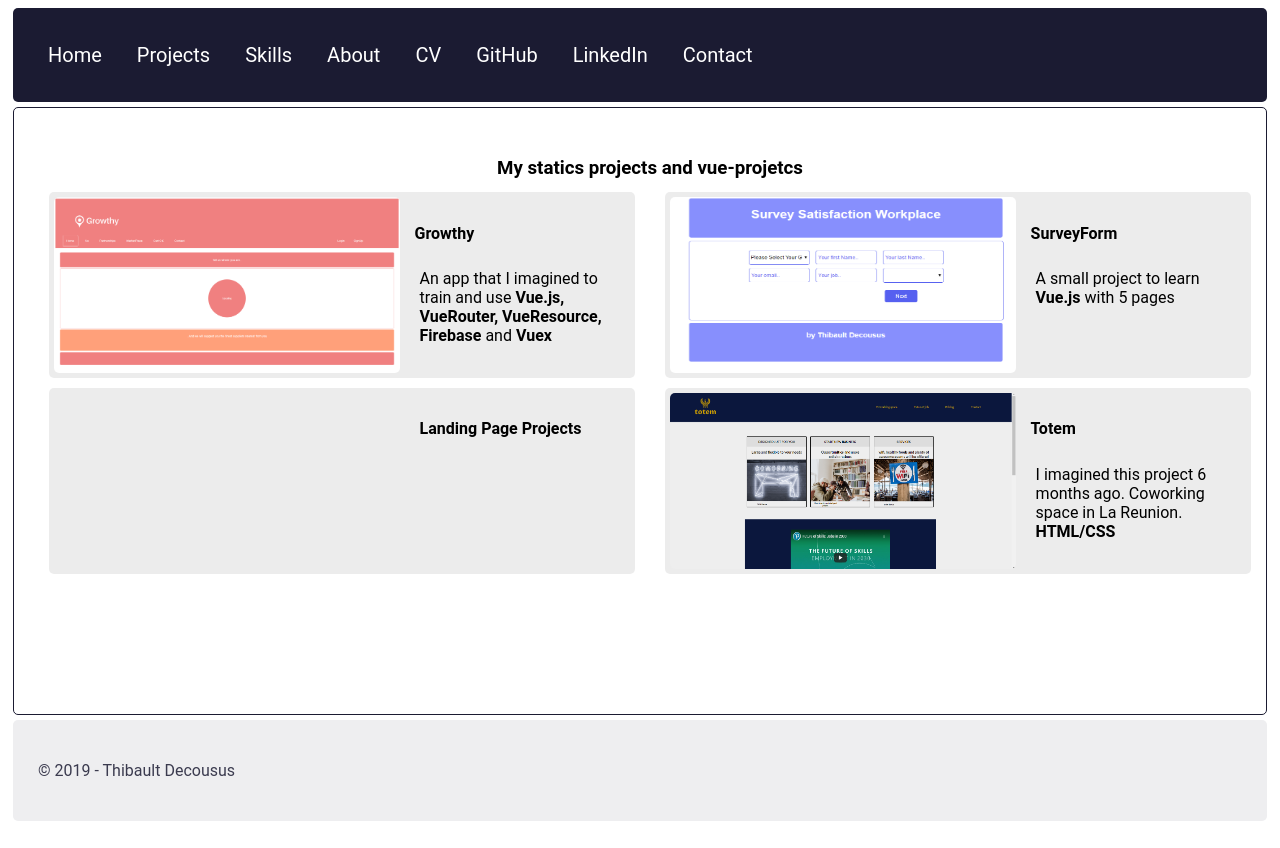
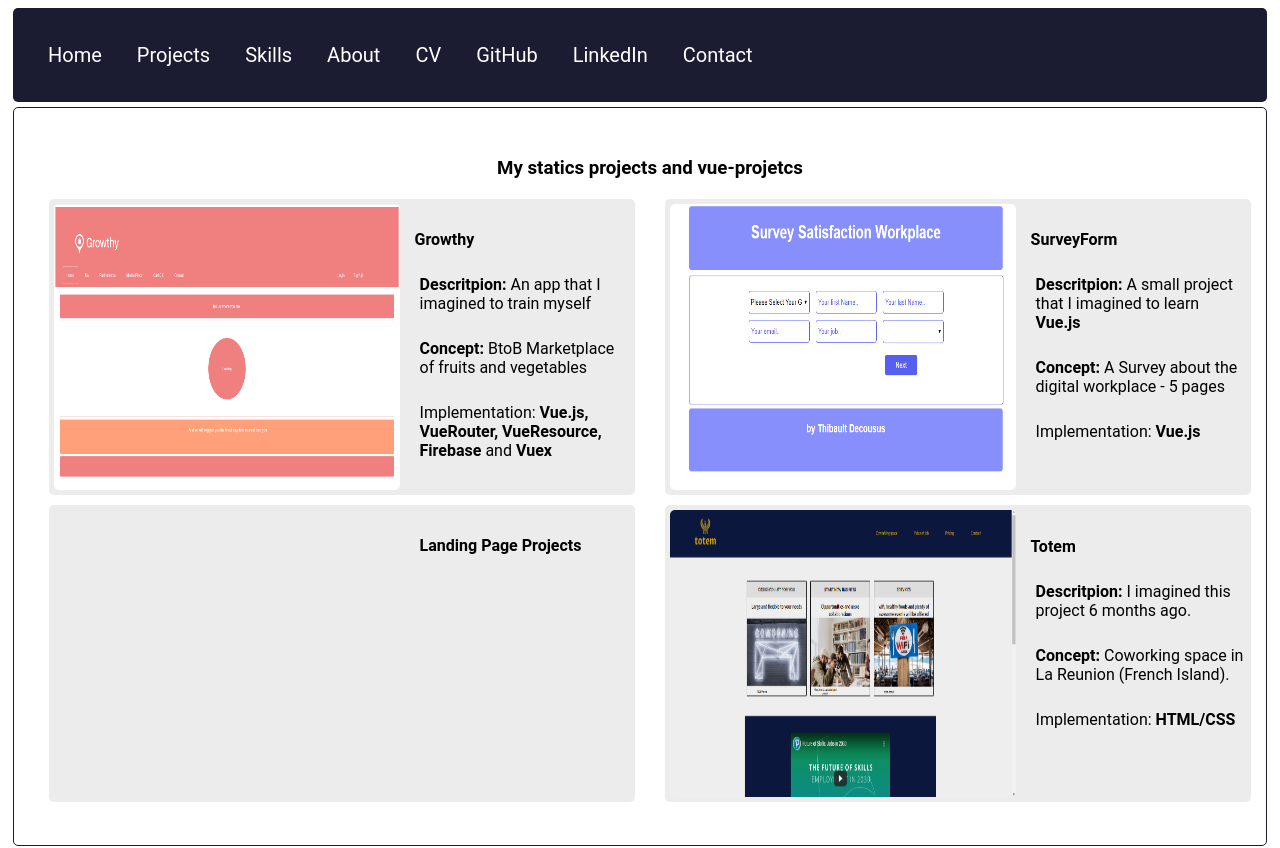
Before and after one commit to Thibault-21/myPortfolio, a Nuxt app: page /projects in a window 1280 px wide. Shown: the top 848 px of the page. Built offline with nearby package versions, Linux system fonts and the light colour scheme.

Commit message:
modification projects

```diff
--- a/components/Navbar/navbar.vue
+++ b/components/Navbar/navbar.vue
@@ -5,7 +5,7 @@
       <nuxt-link class="routes" to="/projects">Projects</nuxt-link>
       <nuxt-link class="routes" to="/skills">Skills</nuxt-link>
       <nuxt-link class="routes" to="/about">About</nuxt-link>
-      <a href="https://www.dropbox.com/s/s02u5bwrn1h9x57/CV-Thibault%20Decousus.pdf?dl=0">CV</a>
+      <a href="../static/CV Thibault Decousus Vue.js.pdf" download="static/CV Thibault Decousus Vue.js.pdf" target="CV" alt="CV">CV</a>
       <a href="https://github.com/Thibault-21">GitHub</a>
       <a href="https://www.linkedin.com/in/thibault-decousus/?locale=en_US">LinkedIn</a>
       <nuxt-link class="routes" to="/contact">Contact</nuxt-link>
--- a/nuxt.config.js
+++ b/nuxt.config.js
@@ -57,8 +57,30 @@ export default {
   /*
   ** Nuxt.js modules
   */
+
   modules: [
+    'nuxt-i18n'
   ],
+
+  i18n: {
+    locales: ['en', 'fr', 'es'],
+    defaultLocale: 'en',
+    vueI18n: {
+      fallbackLocale: 'en',
+      messages: {
+        en: {
+          welcome: 'Welcome'
+        },
+        fr: {
+          welcome: 'Bienvenue'
+        },
+        es: {
+          welcome: 'Bienvenido'
+        }
+      }
+    }
+  },
+
   /*
   ** Build configuration
   */
--- a/package.json
+++ b/package.json
@@ -13,6 +13,7 @@
   "dependencies": {
     "i18n": "^0.8.4",
     "nuxt": "^2.0.0",
+    "nuxt-i18n": "^6.6.0",
     "vue-resource": "^1.5.1"
   },
   "devDependencies": {}
--- a/pages/Contact/FormContact.vue
+++ b/pages/Contact/FormContact.vue
@@ -52,7 +52,7 @@
       <textarea v-model="user.request" placeholder="Your request here.."></textarea>
       <button class="btn-s" type="submit" @click="submit">Submit</button>
      </label>
-    <p v-else-if="step === 8"> {{thank}} {{user.gender}} {{user.lastName}}</p>
+    <p v-else-if="step === 8"> {{thank}} + {{user.gender}} {{user.lastName}}</p>
     </div>
   <nuxt />
  </form>
@@ -85,7 +85,7 @@ export default {
       return this.step--;
     },
     submit(){
-      this.$http.post('https://myportfolio-9a37b.firebaseio.com/contact.json', this.user)
+      this.$http.post('https://myportfolio-9a37b.firebaseio.com/json', this.user)
         .then(response => {
           /*eslint-disable */
           console.log(response);
--- a/pages/index.vue
+++ b/pages/index.vue
@@ -1,7 +1,22 @@
 <template>
   <div class="container">
+    <h1>{{ $t('greeting') }}</h1>
     <h1>Welcome to my portfolio</h1>
-    <p @onThank="add"></p>
+
+    <nuxt-link
+      v-if="$i18n.locale !== 'en'"
+      :to="switchLocalePath('en')"
+    >
+      English
+    </nuxt-link>
+
+    <nuxt-link
+      v-if="$i18n.locale !== 'fr'"
+      :to="switchLocalePath('fr')"
+    >
+      Español
+    </nuxt-link>
+
   </div>
 </template>
 
@@ -20,11 +35,6 @@ export default {
     Skills,
     About,
     Contact
-  },
-  methods: {
-    add(Fname, Lanme, sex){
-
-    }
   }
 }
 </script>
--- a/pages/projects.vue
+++ b/pages/projects.vue
@@ -10,7 +10,15 @@
           </div>
           <div class="details">
             <h4>Growthy</h4>
-            <p>An app that I imagined to train and use <strong>Vue.js, VueRouter, VueResource, Firebase</strong> and <strong>Vuex</strong></p>
+              <!-- descritpion -->
+            <p><strong>Descritpion: </strong>
+              An app that I imagined to train myself </p>
+              <!-- concept  -->
+            <p><strong>Concept:</strong> BtoB Marketplace of fruits and vegetables</p>
+              <!-- implementation -->
+             <p>Implementation:
+              <strong>Vue.js, VueRouter, VueResource, Firebase</strong> and <strong>Vuex</strong>
+             </p>
           </div>
         </div>
         <!--  -->
@@ -20,7 +28,13 @@
           </div>
           <div class="details">
             <h4>SurveyForm</h4>
-            <p>A small project to learn <strong>Vue.js</strong> with 5 pages</p>
+            <!-- descritpion -->
+            <p><strong>Descritpion: </strong>
+            A small project that I imagined to learn <strong>Vue.js</strong></p>
+            <!-- concept  -->
+            <p><strong>Concept:</strong> A Survey about the digital workplace - 5 pages</p>
+            <!-- implementation -->
+            <p>Implementation: <strong> Vue.js</strong> </p>
           </div>
         </div>
         <!--  -->
@@ -37,8 +51,15 @@
           </div>
           <div class="details">
             <h4>Totem </h4>
-            <p>I imagined this project 6 months ago. Coworking space in La Reunion. <br>
-              <strong>HTML/CSS</strong></p>
+            <!-- descritpion -->
+            <p><strong>Descritpion: </strong> I imagined this project 6 months ago.
+            </p>
+            <!-- concept  -->
+             <p><strong>Concept:</strong>
+             Coworking space in La Reunion (French Island).</p>
+            <!-- implementation -->
+            <p>Implementation:
+            <strong>HTML/CSS</strong></p>
           </div>
         </div>
         <!--  -->
@@ -76,7 +97,7 @@ export default {
 .gallery {
   display: grid;
   grid-template-columns: 50% 50%;
-  grid-template-rows: 5% 30% 30% 30%;
+  grid-template-rows: 5% 40% 40%;
   grid-gap: 20px;
   margin: 20px;
   height: 100%;
--- /dev/null
+++ b/plugins/plugins.js
@@ -0,0 +1,6 @@
+export default ({ app }) => {
+  // Get localized path for homepage
+  const localePath = app.localePath('index')
+  // Get path to switch current route to French
+  const switchLocalePath = app.switchLocalePath('fr')
+}
```
Also changed, not shown: 2 other files (tests, documents, lock files or other folders).
